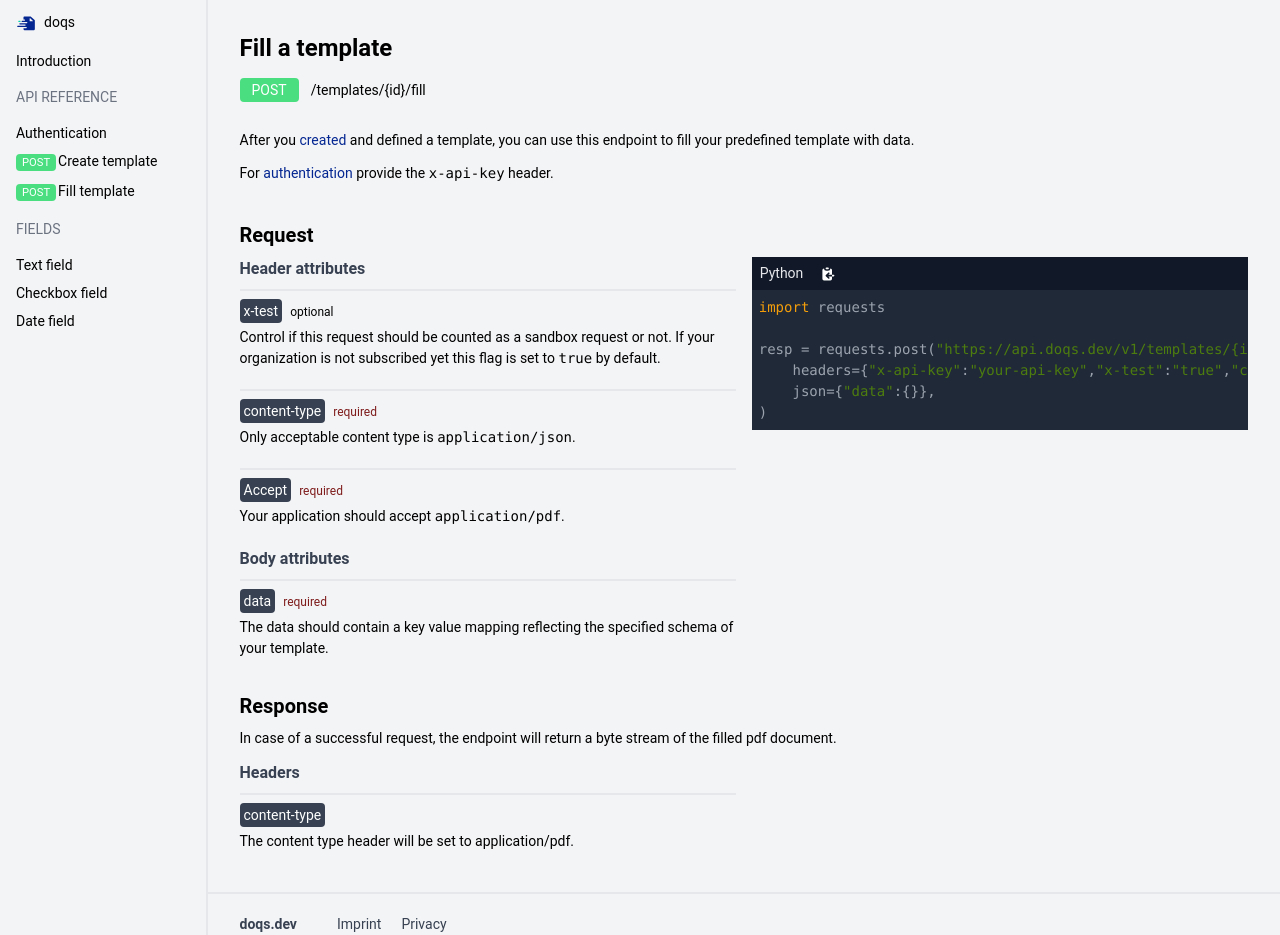
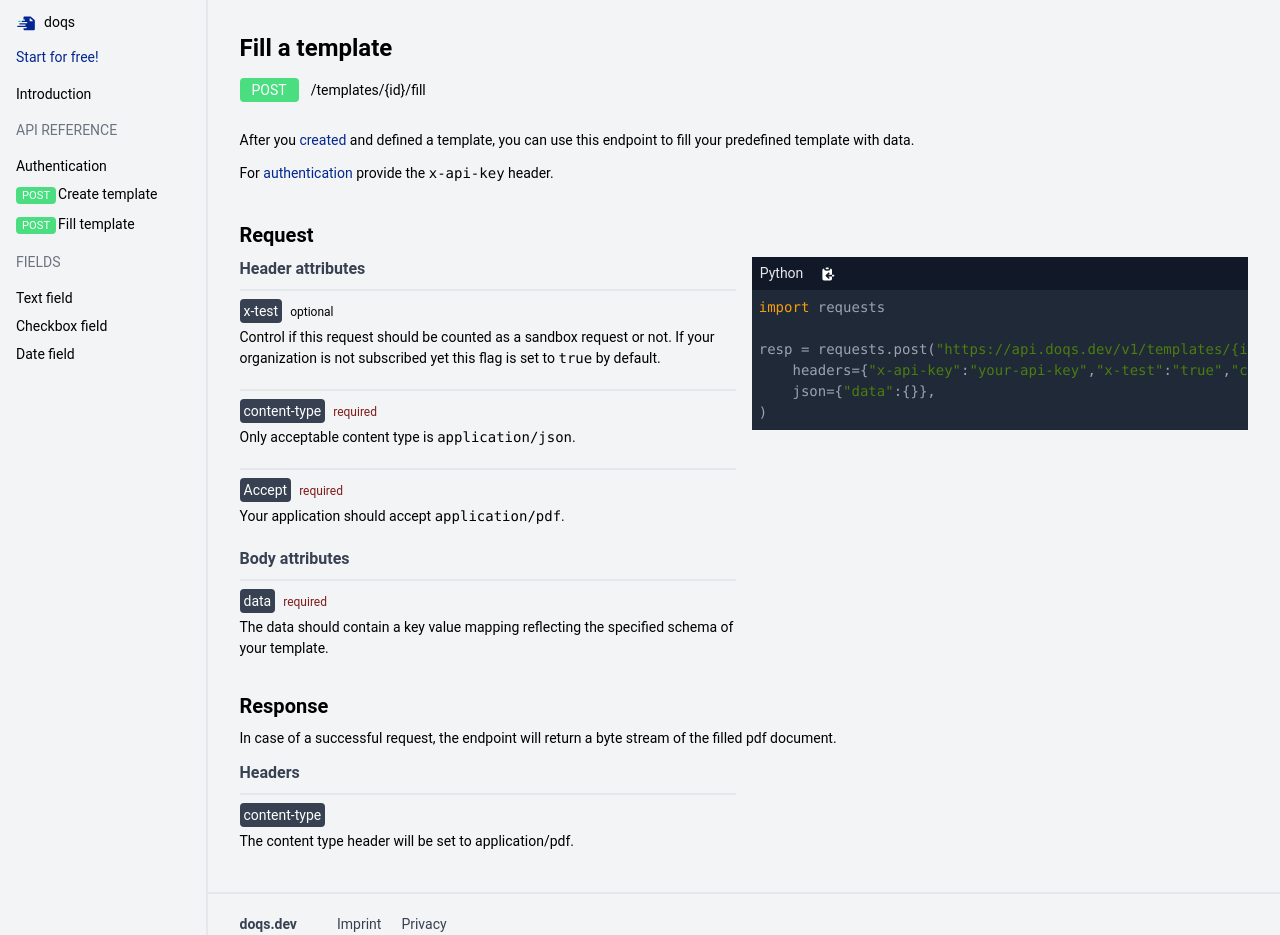
Before and after one commit to doqs-dev/docs, a Next.js app: page /api-reference/fill-template in a window 1280 px wide. Built offline with nearby package versions, Linux system fonts and the light colour scheme.

Commit message:
feat: CTA

```diff
--- a/components/layout.tsx
+++ b/components/layout.tsx
@@ -7,7 +7,7 @@
   return (
       <>
         <Head>
-          <title>Documentation  | doqs.dev</title>
+          <title>Documentation | doqs.dev</title>
           <link rel="icon" href="/favicon.ico"/>
         </Head>
         <div className="flex divide-x-2">
@@ -16,6 +16,10 @@
             <div id="sidebar-header" className="my-3">
               <img src="/logo.svg" width={20} alt="Logo" className={"inline-block"}/>
               <span className={"inline-block pl-2 text-sm"}>doqs</span>
+            </div>
+
+            <div className={"my-3"}>
+              <a className="py-1 text-primary" href="https://app.doqs.dev/signup">Start for free!</a>
             </div>
 
             <ul className={"text-sm list-none"}>
```
